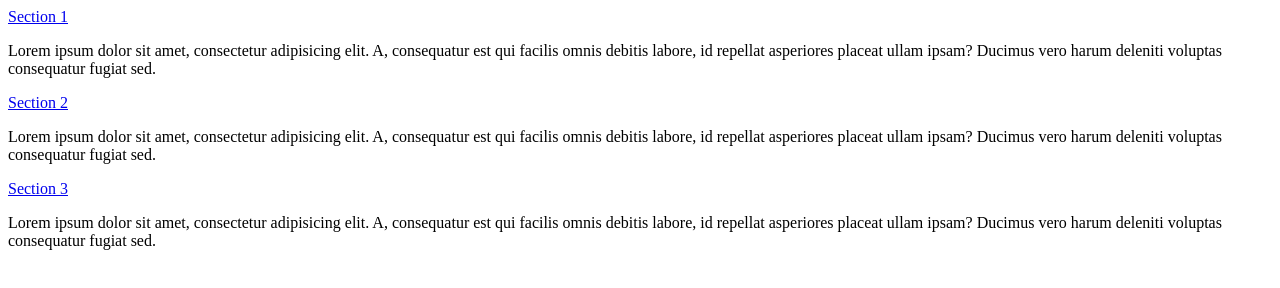
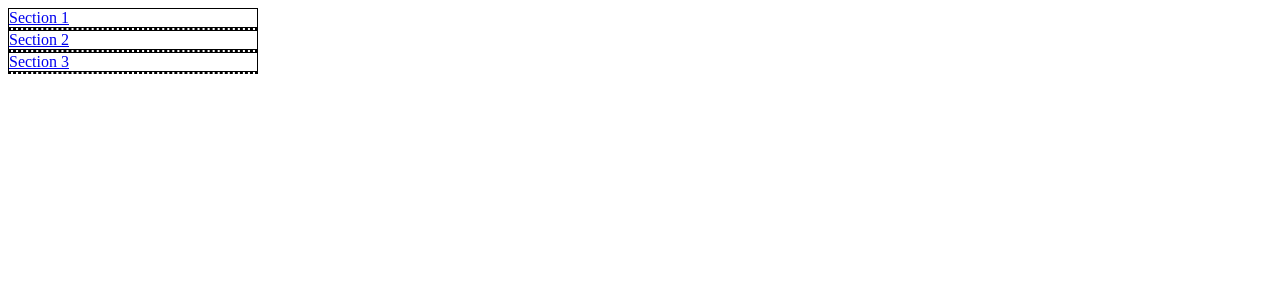
Before and after one commit to g33kyshivam/accordian-pure-css, a plain HTML site: page index.html in a window 1280 px wide. Drawn offline with Linux system fonts and the light colour scheme.

Commit message:
add CSS + transition-properties

```diff
--- a/index.html
+++ b/index.html
@@ -18,7 +18,7 @@
 
 		<div class="section-container">
 			<a href="#section2" class="section-link">Section 2</a>
-			<p class="description" id="section1">
+			<p class="description" id="section2">
 				Lorem ipsum dolor sit amet, consectetur adipisicing elit. A, consequatur est qui facilis omnis debitis labore, id repellat asperiores placeat ullam ipsam? Ducimus vero harum deleniti voluptas consequatur fugiat sed.
 			</p>
 		</div>
--- a/style.css
+++ b/style.css
@@ -1,3 +1,24 @@
-h1{
-	color: red;
+#accordian{
+	width: 250px;
 }
+
+.section-link{
+	border: 1px solid black;
+	display: block;
+}
+
+
+.description{
+	height: 0;
+	border: 1px dashed black;
+	margin: 0;
+
+	overflow: hidden;
+	/*Add the Transition*/
+	transition: all 2s ease-in;
+}
+/*target elements*/
+#section1:target,#section2:target,#section3:target{
+	height: 150px;
+	background-color: #9b59b6;
+}
```
